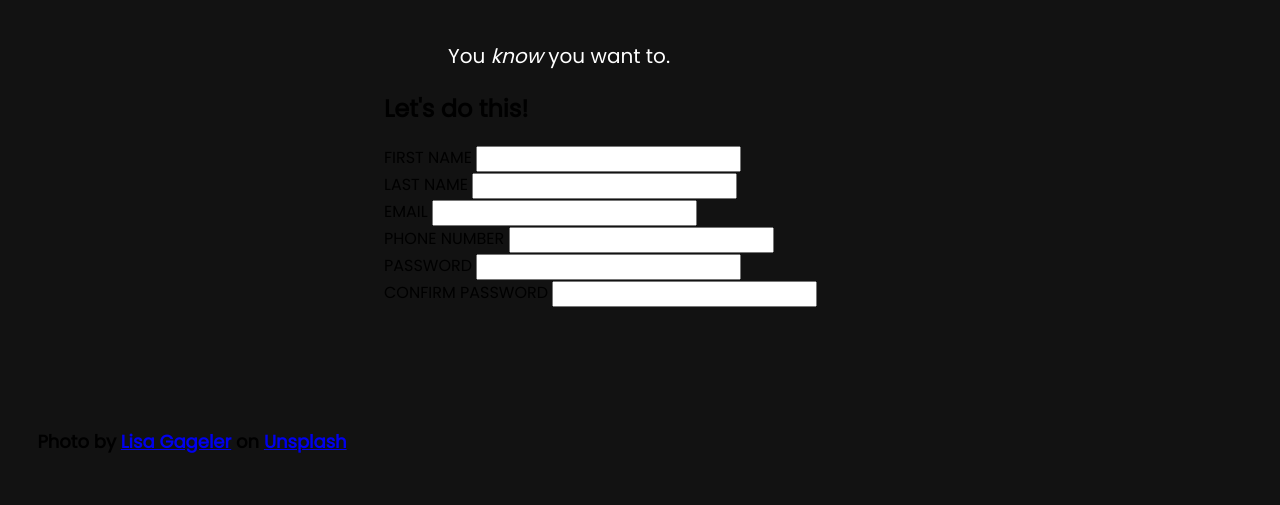
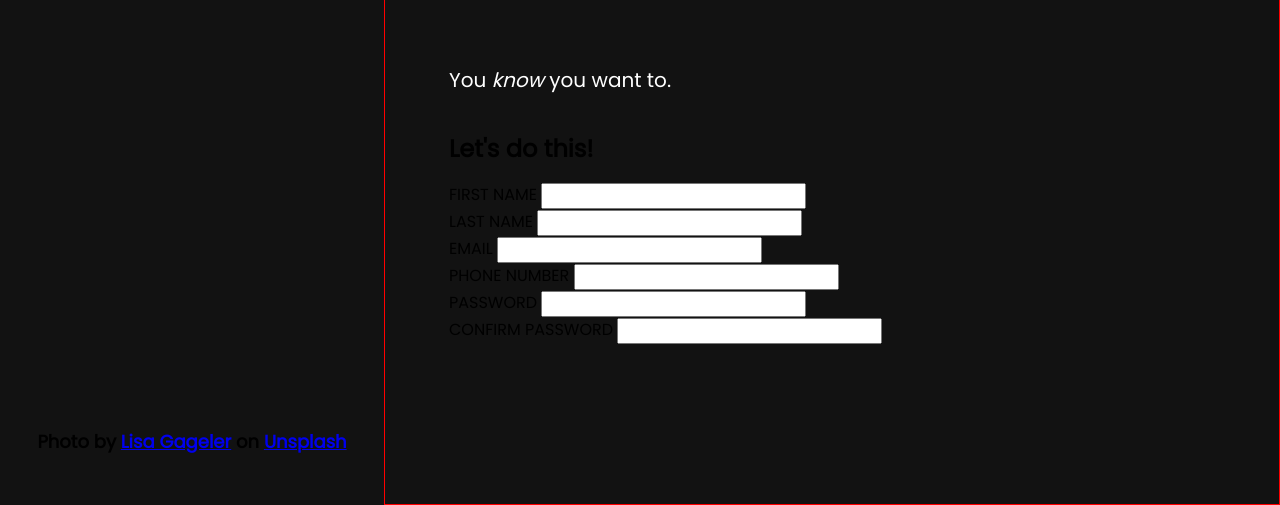
Before and after one commit to LucasGrillos/odin-sup, a plain HTML site: page index.html in a window 1280 px wide. Shown: the part 295-800 px from the top of the page. Drawn offline with Linux system fonts and the light colour scheme.

Commit message:
change intro styling from margin to padding add some styles for form

```diff
--- a/styles.css
+++ b/styles.css
@@ -86,8 +86,9 @@ body {
 .right {
     width: 70vw;
     display: flex;
-    flex-direction: column;
+    flex-flow: column nowrap;
     justify-content: center;
+    border: 1px solid red;
 }
 
 .intro-text {
@@ -99,9 +100,30 @@ body {
     font-size: 20px;
     font-weight: 500;
     color: white;
-    margin: 0 0 0 4rem;
+    padding-left: 4rem;
 }
 
 .intro-text .push-down {
-    margin: 3rem 0 0 4rem;
+    padding: 3rem 0 0 4rem;
 }
+
+form {
+    display: block;
+    width: 100%;
+}
+
+.form {
+
+}
+
+.motivation {
+    width: 100%;
+}
+
+.motivation h2 {
+    margin: 1rem 0;
+}
+
+.form {
+    padding: 0 0 0 4rem;
+}
```
Also changed, not shown: index.html (+1 -1 lines).
